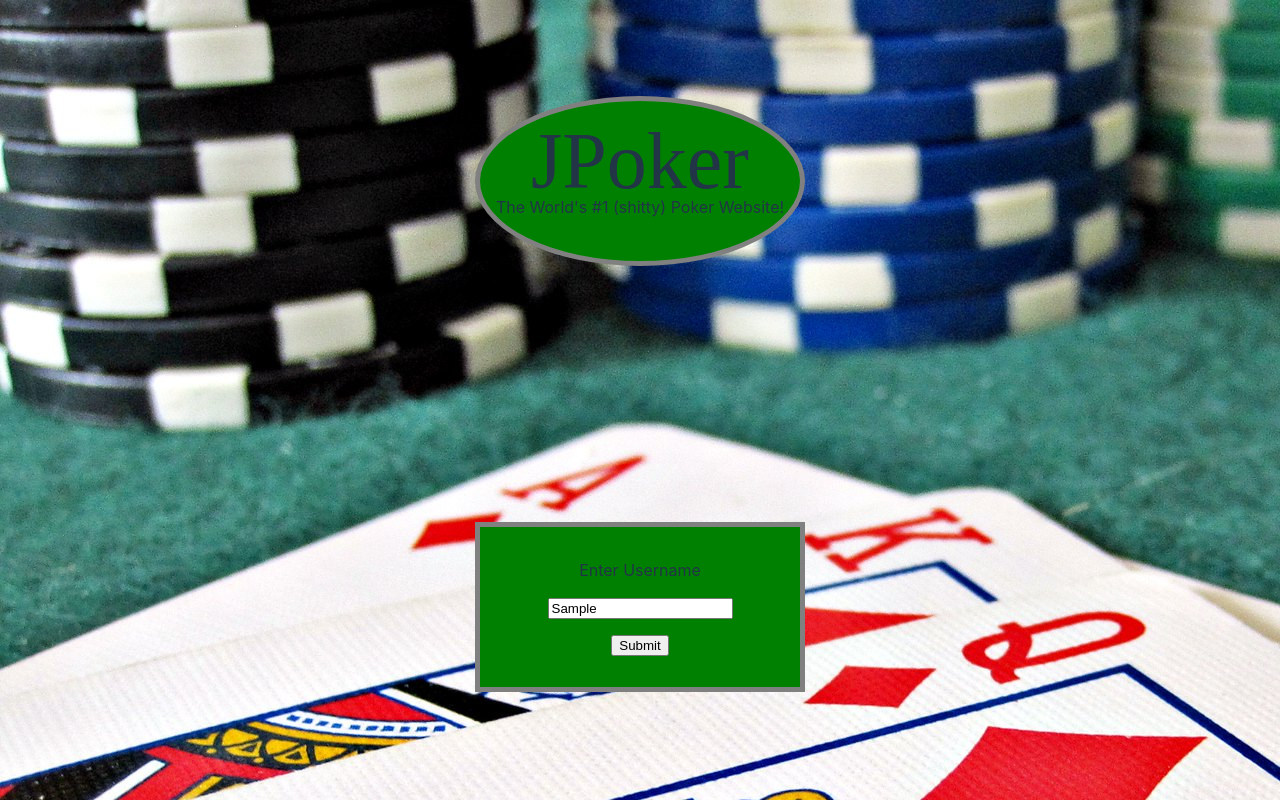
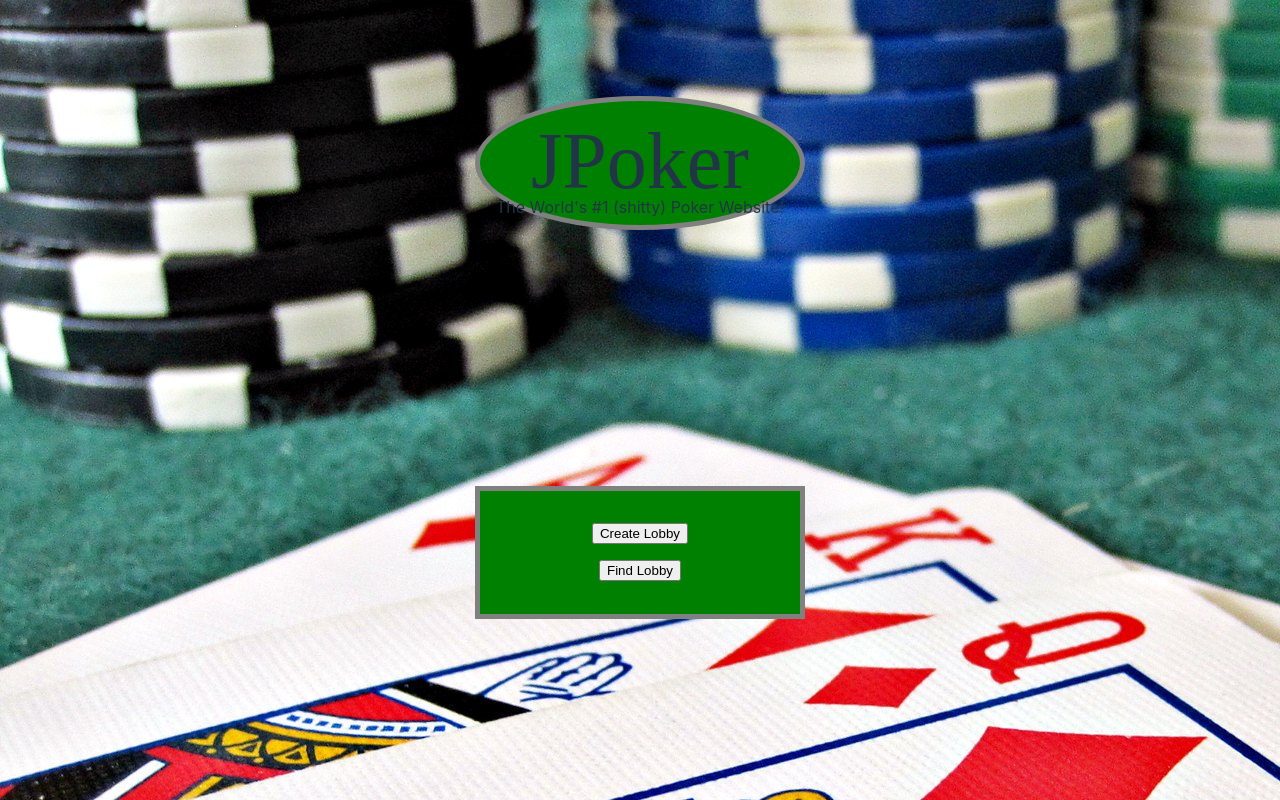
Before and after one commit to OkayNiceBrian/JPoker, a React (Vite) app in the folder Web/: page / in a window 1280 px wide. Both pictures are taken after typing "Sample" into the empty fields and a click on the button "Submit". Shown: the top 800 px of the page. Built offline with nearby package versions, Linux system fonts and the light colour scheme.

Commit message:
userSlice and home page logic

```diff
--- a/Web/src/pages/Home/Home.tsx
+++ b/Web/src/pages/Home/Home.tsx
@@ -1,17 +1,33 @@
+import { useState } from "react";
 import "./Home.css";
 import bgImg from "@/assets/background.jpg";
+import { setUsername, selectUsername } from "@/reducers/userSlice";
+import { useDispatch, useSelector } from "react-redux";
 
 const Home = () => {
+    const dispatch = useDispatch();
+    const username = useSelector(selectUsername);
+
+    const [usernameInput, setUsernameInput] = useState<string>("");
 
     const EnterUsername = () => {
         return (
             <div className="enterUsername-container">
                 <p>Enter Username</p>
-                <input />
-                <input type="button" value={"Submit"}/>
+                <input value={usernameInput} onChange={(e) => setUsernameInput(e.target.value)} />
+                <input type="button" value={"Submit"} onClick={() => usernameInput.trim() != "" && dispatch(setUsername(usernameInput.trim()))}/>
             </div>
         );
     }
+
+    const CreateOrFindLobby = () => {
+        return (
+            <div className="enterUsername-container">
+                <input type="button" value={"Create Lobby"} />
+                <input type="button" value={"Find Lobby"} />
+            </div>
+        );
+    };
 
     return (
         <>
@@ -21,7 +37,11 @@ const Home = () => {
                     <p className="jpoker-logo-typography">JPoker</p>
                     <p className="">The World's #1 (shitty) Poker Website!</p>
                 </div>
-                <EnterUsername />
+                { username == null ? <EnterUsername /> :
+                <>
+                    <CreateOrFindLobby />
+                    <input type="button" value={"Reset Username"} onClick={() => dispatch(setUsername(null))}/>
+                </>}
             </div>
         </>
     );
--- /dev/null
+++ b/Web/src/reducers/userSlice.ts
@@ -0,0 +1,28 @@
+import { createSlice } from "@reduxjs/toolkit";
+
+export interface userState {
+    username: string | null;
+};
+
+const storedUsername = localStorage.getItem("username");
+
+const initialState: userState = { username: storedUsername } satisfies userState as userState;
+
+const userSlice = createSlice({
+    name: 'user',
+    initialState,
+    reducers: {
+        setUsername(state, action) {
+            state.username = action.payload;
+            localStorage.setItem("username", state.username!);
+        },
+    },
+    selectors: {
+        selectUsername: state => state.username,
+    }
+});
+
+export const { setUsername } = userSlice.actions;
+export const { selectUsername } = userSlice.selectors;
+
+export default userSlice.reducer;
--- a/Web/src/store.ts
+++ b/Web/src/store.ts
@@ -1,8 +1,10 @@
 import { configureStore } from "@reduxjs/toolkit";
 import chatReducer from "./reducers/chatSlice";
+import userReducer from "./reducers/userSlice";
 
 export const store = configureStore({
     reducer: {
         chat: chatReducer,
+        user: userReducer
     }
 });
```
